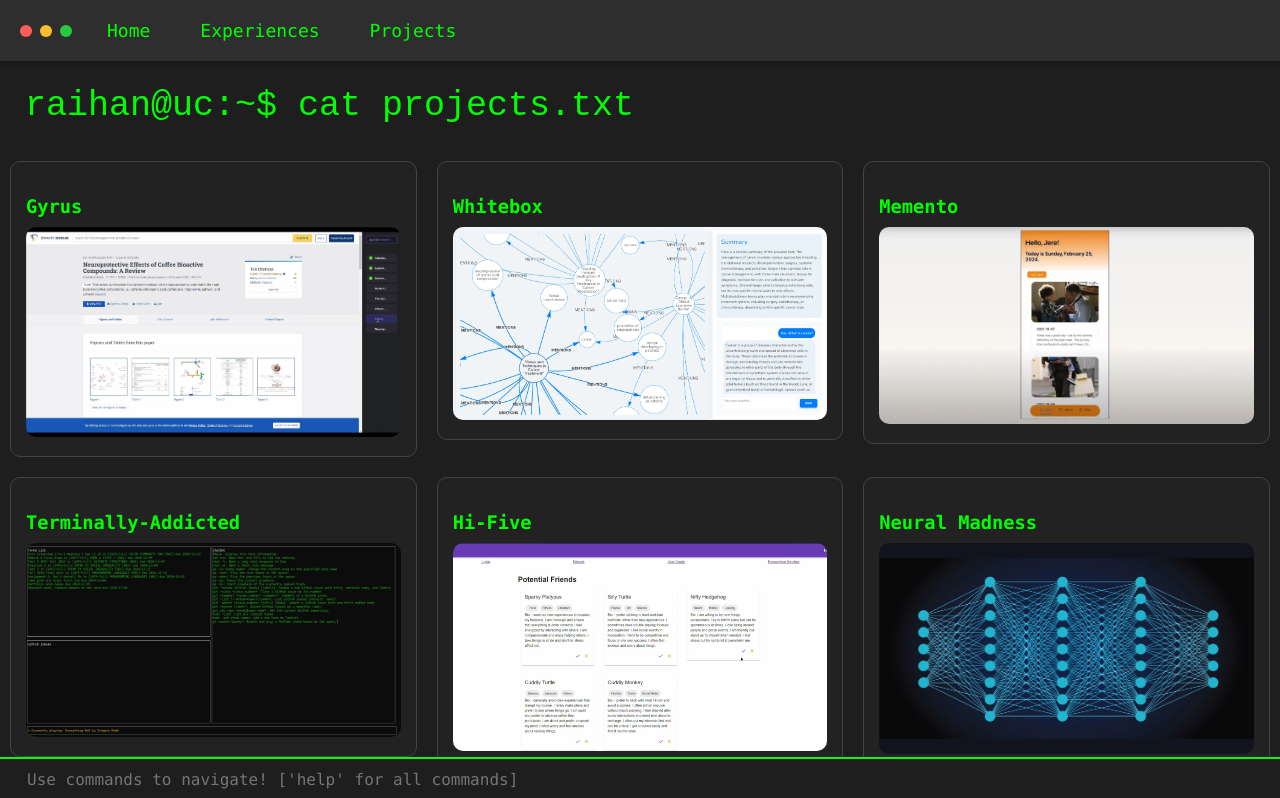
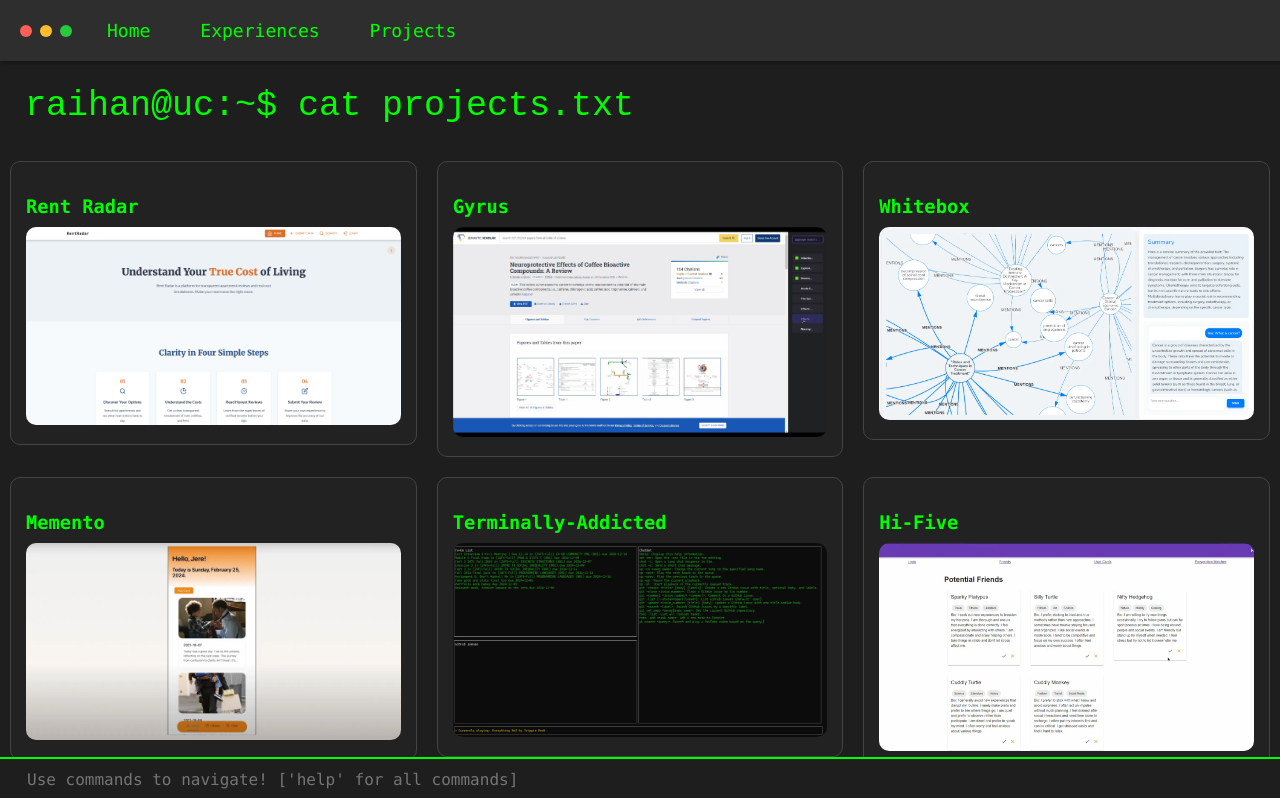
Before and after one commit to Rai1975/portfolio, a React (Create React App) app in the folder portfolio/: page /projects in a window 1280 px wide. Shown: the top 798 px of the page. Built offline with nearby package versions, Linux system fonts and the light colour scheme.

Commit message:
Updates to projects. New project :)

```diff
--- a/portfolio/public/data/projects.json
+++ b/portfolio/public/data/projects.json
@@ -1,4 +1,13 @@
 [
+  {
+    "link": "https://www.rentradar.org",
+    "title": "Rent Radar",
+    "stack": "python, flask, langchain, reactjs, materialui, psql",
+    "description":
+        "> Won 2nd place overall at CEAS Summer Innovation Challenge \n\n> Platform is live with over 50 active users, deployed using supabase, render and cloudflare\n\n>RentRadar is a platform that helps bring accountability back to a dishonest rental market. Leveraging a strong renting community and honest crowdsourced information, we tell the truths about properties so landlords cannot rewrite the stories.",
+    "screenshot": "/assets/rentradar.png",
+    "category": "Web Development"
+  },
   {
     "link": "https://github.com/Aryagarg23/wb_hack_sf",
     "title": "Gyrus",
--- a/portfolio/src/pages/Projects.js
+++ b/portfolio/src/pages/Projects.js
@@ -203,7 +203,7 @@ const Projects = () => {
                     display: 'inline-block',
                   }}
                 >
-                  View on GitHub
+                  {expandedProject.title === 'Rent Radar' ? 'View Website' : 'View on Github'}
                 </a>
               </div>
             </motion.div>
```
Also changed, not shown: portfolio/public/assets/rentradar.png (added).
